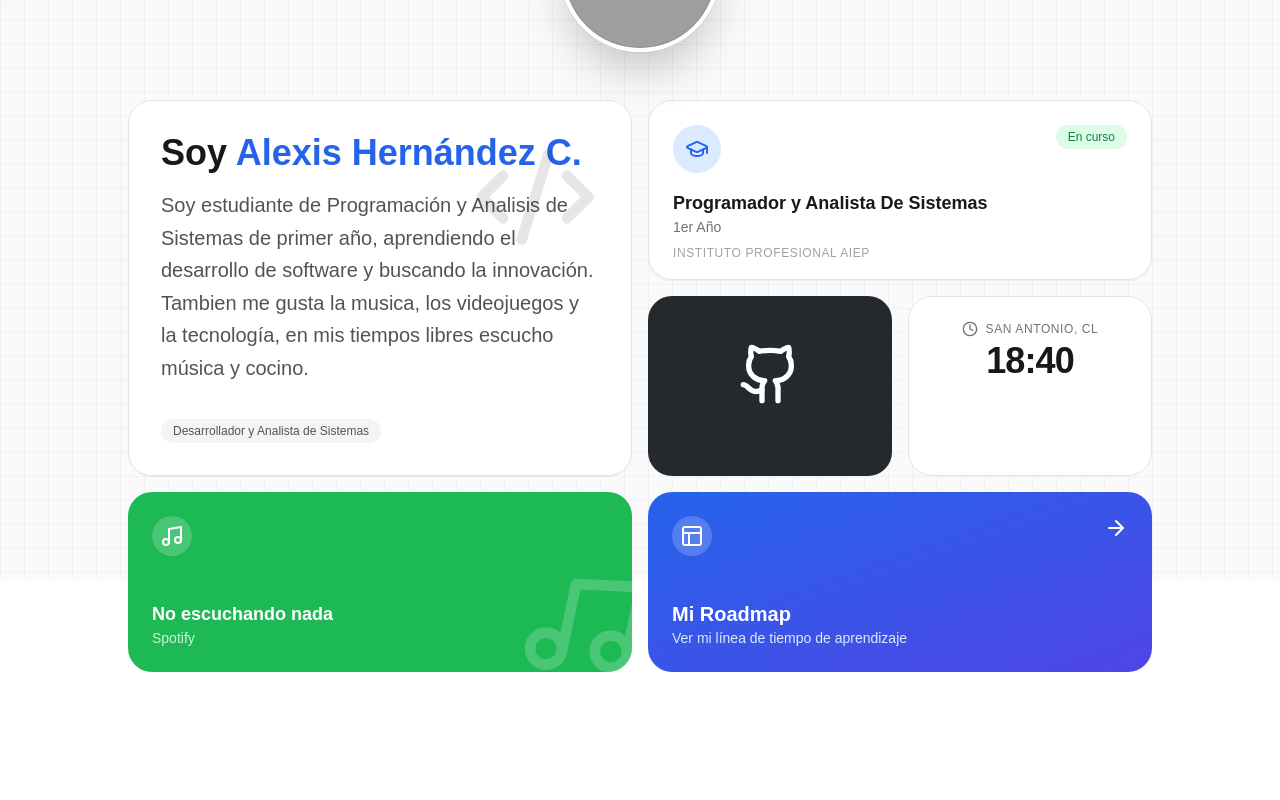
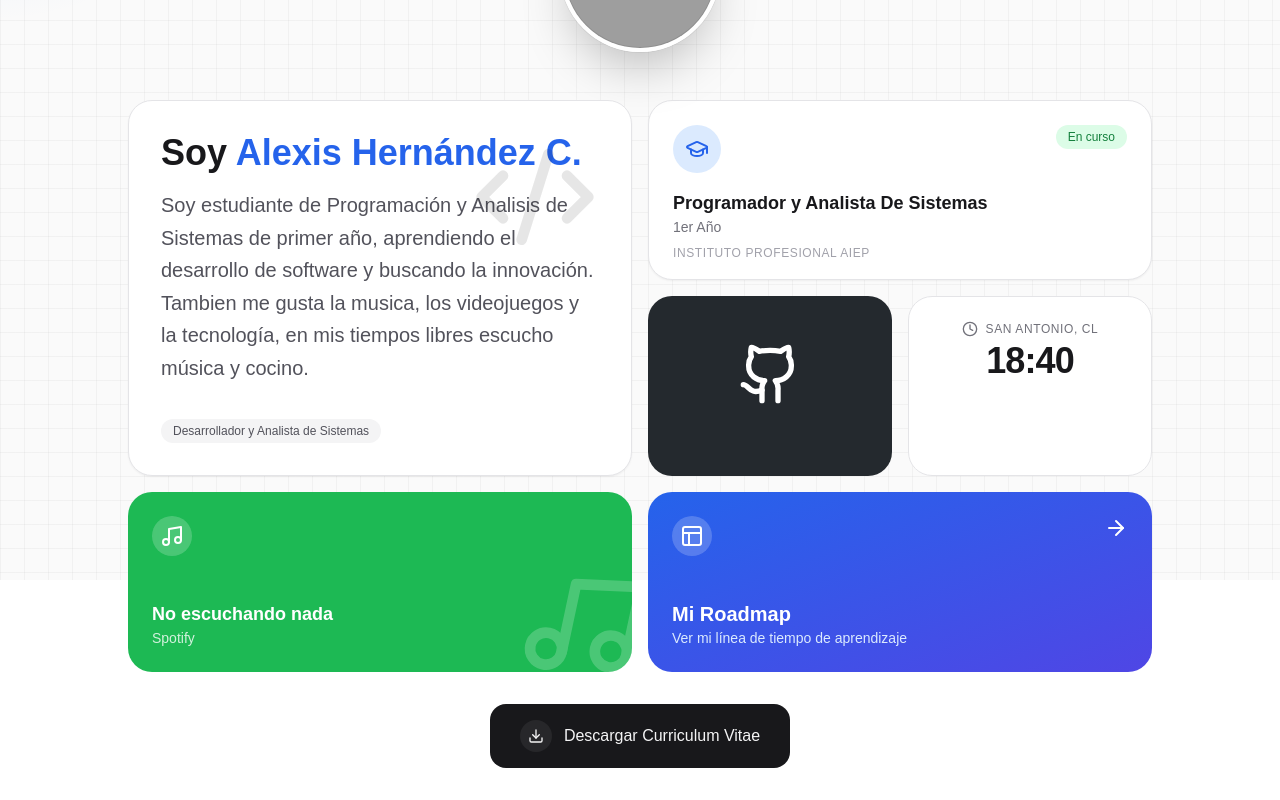
Before and after one commit to AlexisHCD/Portfolio_Proyecto_AIEP, a Next.js app: page / in a window 1280 px wide. Shown: the part 220-1020 px from the top of the page. Before the commit the page ends 924 px from the top, so only its background shows below. Built offline with nearby package versions, Linux system fonts and the light colour scheme; no server answers; grey boxes are pictures that could not be loaded.

Commit message:
feat: add cv download button

```diff
--- a/app/page.tsx
+++ b/app/page.tsx
@@ -4,6 +4,7 @@ import { EducationCard } from "@/components/widgets/education-card";
 import { SocialCard } from "@/components/widgets/social-card";
 import { TimeWidget } from "@/components/widgets/time-widget";
 import { SpotifyCard } from "@/components/widgets/spotify-card";
+import { DownloadCV } from "@/components/widgets/download-cv";
 
 export default function Home() {
   return (
@@ -85,6 +86,13 @@ export default function Home() {
           </Link>
 
         </div>
+
+        {/* CV Download Button */}
+        <div className="mt-8 flex justify-center">
+          <div className="w-full md:w-auto md:min-w-[300px]">
+            <DownloadCV />
+          </div>
+        </div>
       </div>
     </main>
   );
--- /dev/null
+++ b/components/widgets/download-cv.tsx
@@ -0,0 +1,29 @@
+"use client";
+
+import { motion } from "framer-motion";
+import { Download, FileText } from "lucide-react";
+
+export const DownloadCV = () => {
+    return (
+        <motion.a
+            href="/cv.pdf"
+            download="CV_Alexis_Hernandez.pdf"
+            className="relative flex items-center justify-center gap-3 w-full p-4 rounded-2xl bg-zinc-900 dark:bg-zinc-100 text-zinc-100 dark:text-zinc-900 font-medium overflow-hidden group"
+            whileHover={{ scale: 1.02 }}
+            whileTap={{ scale: 0.98 }}
+        >
+            {/* Background Gradient Animation */}
+            <div className="absolute inset-0 bg-gradient-to-r from-blue-600 to-indigo-600 opacity-0 group-hover:opacity-10 transition-opacity duration-300" />
+
+            {/* Icon Container */}
+            <div className="relative flex items-center justify-center w-8 h-8 rounded-full bg-zinc-800 dark:bg-zinc-200 group-hover:bg-blue-600 group-hover:text-white transition-colors duration-300">
+                <Download className="w-4 h-4" />
+            </div>
+
+            <span className="relative">Descargar Curriculum Vitae</span>
+
+            {/* Shine Effect */}
+            <div className="absolute inset-0 -translate-x-full group-hover:animate-[shimmer_1.5s_infinite] bg-gradient-to-r from-transparent via-white/10 to-transparent" />
+        </motion.a>
+    );
+};
```
